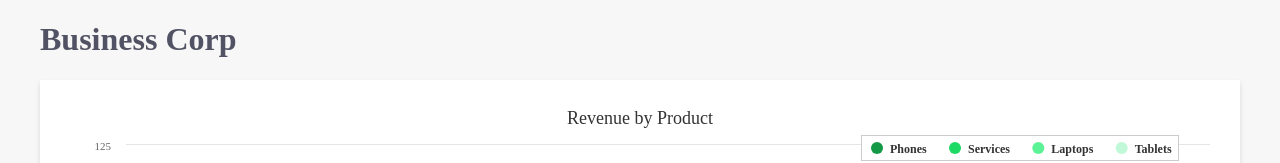
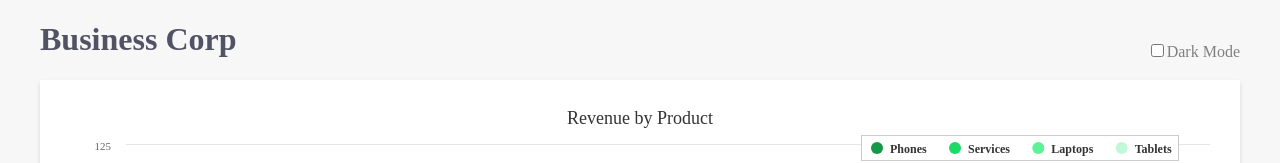
Before and after one commit to terradclarke/react-data-dashboard, a React (Create React App) app: page / in a window 1280 px wide. Shown: the top 163 px of the page. Built offline with nearby package versions, Linux system fonts and the light colour scheme; a web font is replaced by a local one.

Commit message:
Added Theme Contect and DarkSwitch Global Style

```diff
--- a/src/Dashboard/Container.js
+++ b/src/Dashboard/Container.js
@@ -2,6 +2,7 @@
 import styled from 'styled-components';
 
 export const Container = styled.div`
+  position: relative;
   max-width: 1200px;
   margin: auto;
 
--- /dev/null
+++ b/src/Dashboard/DarkSwitch.js
@@ -0,0 +1,33 @@
+import React, {useContext} from 'react';
+import styled from 'styled-components';
+import {ThemeContext} from "./Dashboard";
+
+const DarkSwitchContainer = styled.div`
+  position:absolute;
+  right: 0px;
+  top: 20px;
+  `
+
+const Input = styled.input`
+    `
+const Label = styled.label`
+    cursor: pointer;
+    color: ${({dark}) => (dark ? 'grey' : 'black')};
+`
+
+export function DarkSwitch() {
+    const [theme,setTheme] = useContext(ThemeContext);
+    const dark = theme === 'dark';
+    return <DarkSwitchContainer>
+        <Label dark={{dark}}>
+            <Input
+                type="checkbox"
+                onChange={e => {
+                setTheme(e.target.checked ? 'dark' : 'light')
+            }}
+                checked={dark}
+            />
+            Dark Mode
+        </Label>
+    </DarkSwitchContainer>
+}
--- a/src/Dashboard/Dashboard.js
+++ b/src/Dashboard/Dashboard.js
@@ -1,20 +1,27 @@
-import React from 'react';
+import React, {useState, createContext} from 'react';
 import {Brand} from "./Brand"
 import {Container} from "./Container";
 import {GlobalStyle} from "./GlobalStyle";
 import {Card} from "./Card";
 import {Chart} from "./Chart";
 import {VirtualizedTable} from "./Table";
+import {DarkSwitch} from "./DarkSwitch";
+
+export const ThemeContext = createContext();
 
 export function Dashboard(){
+    const themeState = useState('light');
+    const [theme,setTheme] = themeState;
+    const dark = theme === 'dark';
     return (
-        <>
-            <GlobalStyle/>
+        <ThemeContext.Provider value={themeState}>
+            <GlobalStyle dark={dark}/>
             <Container>
                 <Brand/>
+                <DarkSwitch/>
                 <Chart/>
                 <VirtualizedTable/>
             </Container>
-        </>
+        </ThemeContext.Provider>
     );
 }
--- a/src/Dashboard/GlobalStyle.js
+++ b/src/Dashboard/GlobalStyle.js
@@ -1,13 +1,18 @@
 import styled, {createGlobalStyle} from "styled-components";
 
+export const black = '#252020'
 export const darkGrey = "#515263";
 export const medGrey = "#dad9d9";
 export const ligtGrey = "#f7f7f7";
+export const brandColor = '#1DDA65'
 
 export const GlobalStyle = createGlobalStyle`
   body {
+    h1 {
+          ${({dark}) => (dark && `color: ${brandColor}`)};
+    }
     color: ${darkGrey};
-    background-color: ${ligtGrey};
+    background-color: ${({dark}) => dark ? black : ligtGrey};
     font-family: 'Frank Ruhl Libre', serif;
   }
 `
```
Also changed, not shown: 1 other file (tests, documents, lock files or other folders).
